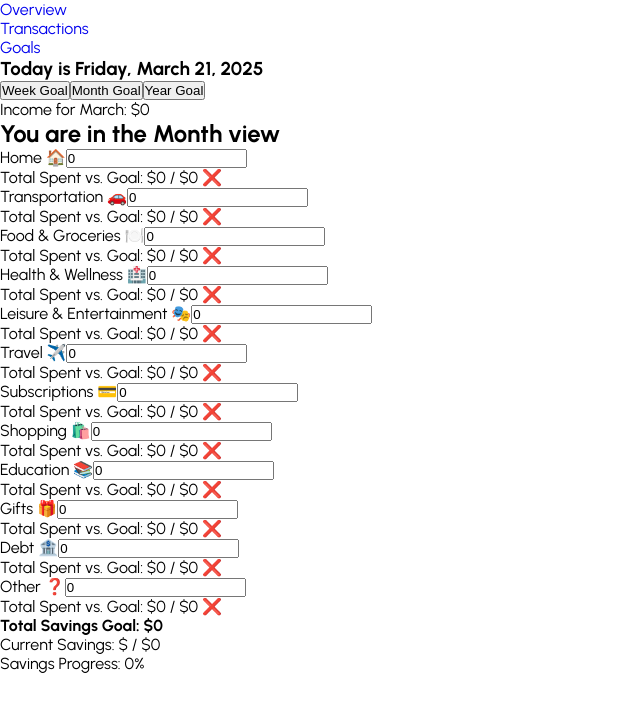
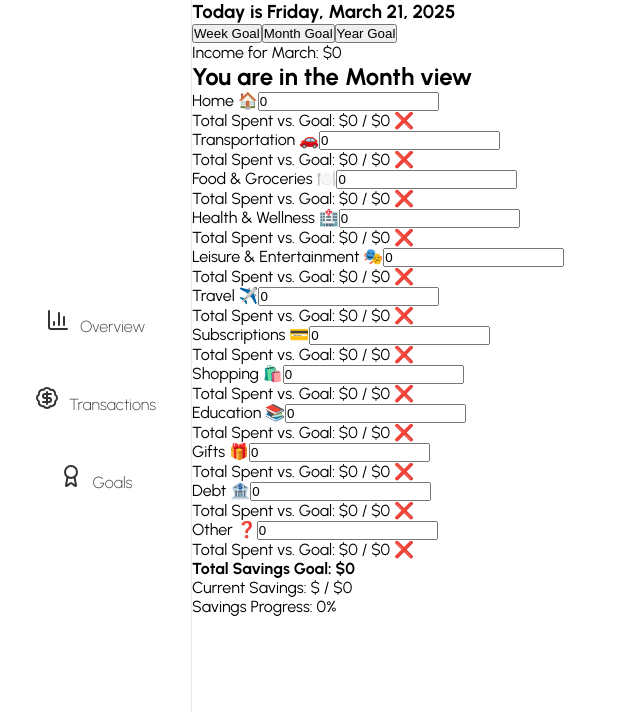
Before and after one commit to aidacarabot/Project-Savings-Tracker, a React (Vite) app: page /goals in a window 1280 px wide. Shown: the top 712 px of the page, without its empty margins (0-640 px from the left). Built offline with nearby package versions, Linux system fonts and the light colour scheme.

Commit message:
Design Navbar

```diff
--- a/src/App.css
+++ b/src/App.css
@@ -0,0 +1,5 @@
+#root {
+  display: flex;
+  flex-direction: row;
+  height: 100svh;
+}
--- a/src/components/Navbar/Navbar.css
+++ b/src/components/Navbar/Navbar.css
@@ -0,0 +1,36 @@
+nav {
+  width: 15vw;
+  display: flex;
+  justify-content: center;
+  align-items: center;
+  font-size: 16px;
+  border-right: #E9E9E9 solid 1px;
+}
+
+nav > ul {
+  display: flex;
+  flex-direction: column;
+  align-items: center;
+  gap: 50px;
+}
+
+nav > ul > li > a {
+  color: rgb(52, 50, 50);
+  font-weight: 200;
+  padding: 30px 10px;
+}
+
+nav a:hover {
+  color: black ;
+  font-weight: 400;
+}
+
+nav a:active,
+nav a:focus {
+  color: black;
+  font-weight: bold;
+}
+
+.nav-icon {
+  margin-right: 10px;
+}
--- a/src/components/Navbar/Navbar.jsx
+++ b/src/components/Navbar/Navbar.jsx
@@ -1,12 +1,14 @@
-import { Link } from 'react-router-dom'
+import { Link } from 'react-router-dom';
+import './Navbar.css';
+import { Award, BadgeDollarSign, ChartColumn } from 'lucide-react';
 
 const Navbar = () => {
   return (
     <nav>
       <ul>
-        <li><Link to="/">Overview</Link></li>
-        <li><Link to="/transactions">Transactions</Link></li>
-        <li><Link to="/goals">Goals</Link></li>
+        <li><Link to="/"><ChartColumn className="nav-icon" />Overview</Link></li>
+        <li><Link to="/transactions"><BadgeDollarSign className="nav-icon" />Transactions</Link></li>
+        <li><Link to="/goals"> <Award className="nav-icon" />Goals</Link></li>
       </ul>
     </nav>
   )
```
